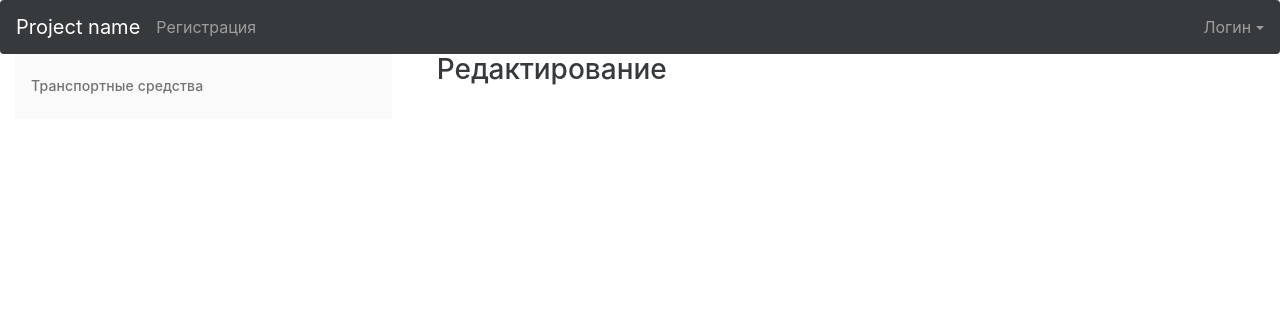
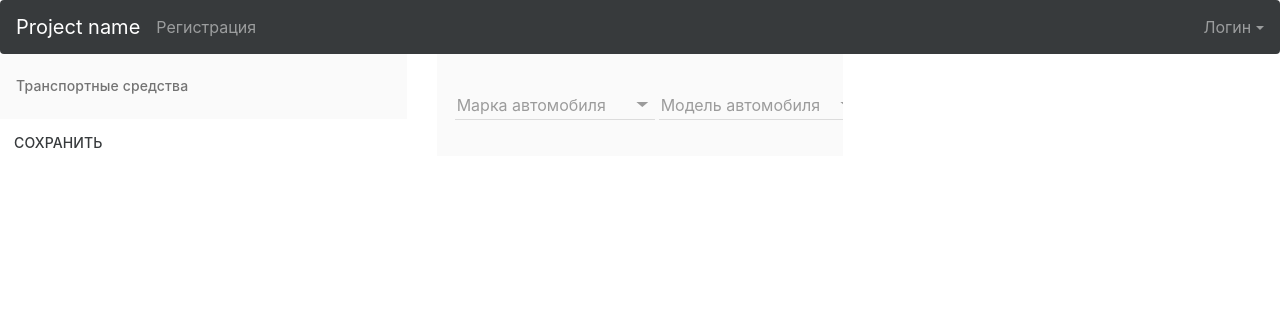
Before and after one commit to forestIn/tickets, a Django app: template templates/dispatcher/dispatcher.html in a window 1280 px wide. Shown: the top 314 px of the page. Run offline with Django 3.2, Linux system fonts and the light colour scheme; the template is opened without the code that fills it, so the values that code supplies are empty; some libraries are stand-ins or nearby versions.

Commit message:
add dispatcher js

```diff
--- a/static/js/dispatcher/service.js
+++ b/static/js/dispatcher/service.js
@@ -30,7 +30,7 @@
       };
     }
   ]).config([
-    '$httpProvider', '$locationProvider', function($httpProvider, $locationProvider) {
+    '$httpProvider', '$locationProvider', '$mdThemingProvider', function($httpProvider, $locationProvider, $mdThemingProvider) {
       $httpProvider.defaults.xsrfCookieName = 'csrftoken';
       return $httpProvider.defaults.xsrfHeaderName = 'X-CSRFToken';
     }
--- a/templates/dispatcher/dispatcher.html
+++ b/templates/dispatcher/dispatcher.html
@@ -7,9 +7,8 @@
 
 
 {% block jumbotron %}
-<div class="row">
-    <div class="col-sm-4">
-      <div class="container" ng-controller="DispatcherCtrl as ctrl"  layout="column" ng-cloak>
+<div class="row" ng-controller="DispatcherCtrl as ctrl" ng-cloak>
+    <div class="col-sm-4" >
         <md-content>
          <md-list flex>
             <md-subheader class="md-no-sticky">Транспортные средства</md-subheader>
@@ -20,15 +19,35 @@
                     <span ng-bind='car.marka_model_car.marka.name'></span>  - <span ng-bind="car.marka_model_car.name"></span>
                 </h3>
                 <p>Государственный номер: <span ng-bind='car.fedNumber'></span></p>
+                <md-checkbox ng-model="car.is_active"><span ng-if="car.is_active">В работе</span><span ng-if="!car.is_active">Удалено</span></md-checkbox>
             </div>
             <md-divider ng-if="!$last"></md-divider>
             </md-list-item>
           </md-list>
         </md-content>
-      </div>
+        <md-button type="submit">Сохранить</md-button>
     </div>
     <div class="col-sm-4">
-       <h3>Редактирование</h3>
+      <md-content layout-gt-sm="row" layout-padding>
+        <div layout="row">
+           <md-input-container class="md-block" flex-gt-sm>
+            <label>Марка автомобиля</label>
+            <md-select ng-model="ctrl.car.marka"md-on-open="ctrl.loadMarks()" style="min-width: 200px;">
+              <md-option ng-repeat="marka in ctrl.marks" ng-value='marka.id'>
+                <span ng-bind="marka.name"></span>
+              </md-option>
+            </md-select>
+          </md-input-container>
+          <md-input-container class="md-block" flex-gt-sm>
+            <label>Модель автомобиля</label>
+            <md-select  ng-model="ctrl.car.models"md-on-open="ctrl.loadModels()" style="min-width: 200px;">
+              <md-option ng-repeat="model in ctrl.models" ng-value='model.id'>
+                <span ng-bind="model.name"></span>
+              </md-option>
+            </md-select>
+          </md-input-container>
+        </div>
+      </md-content>
     </div>
 </div>
 {% endblock jumbotron%}
```
Also changed, not shown: static/js/dispatcher/dispatcher.js (+20 -6 lines), 2 other files.
